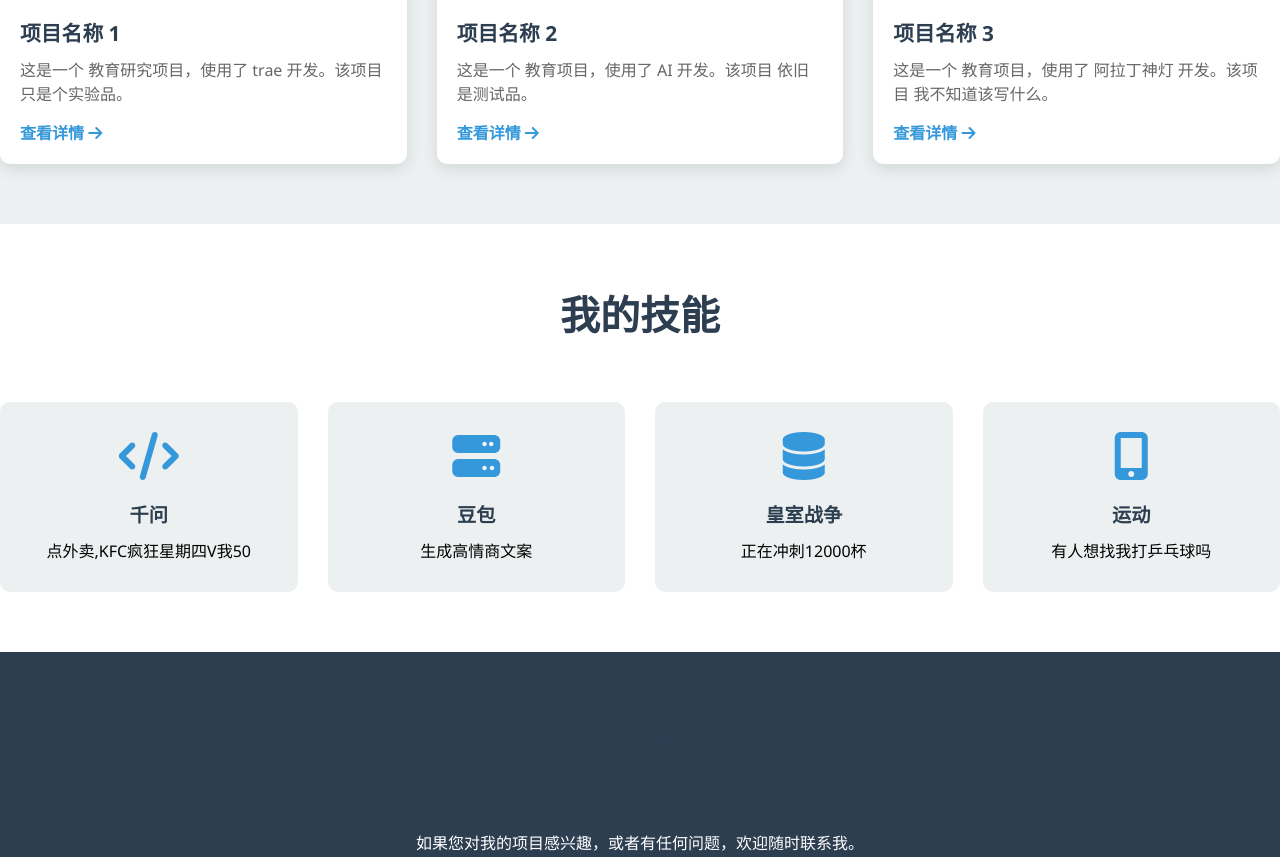
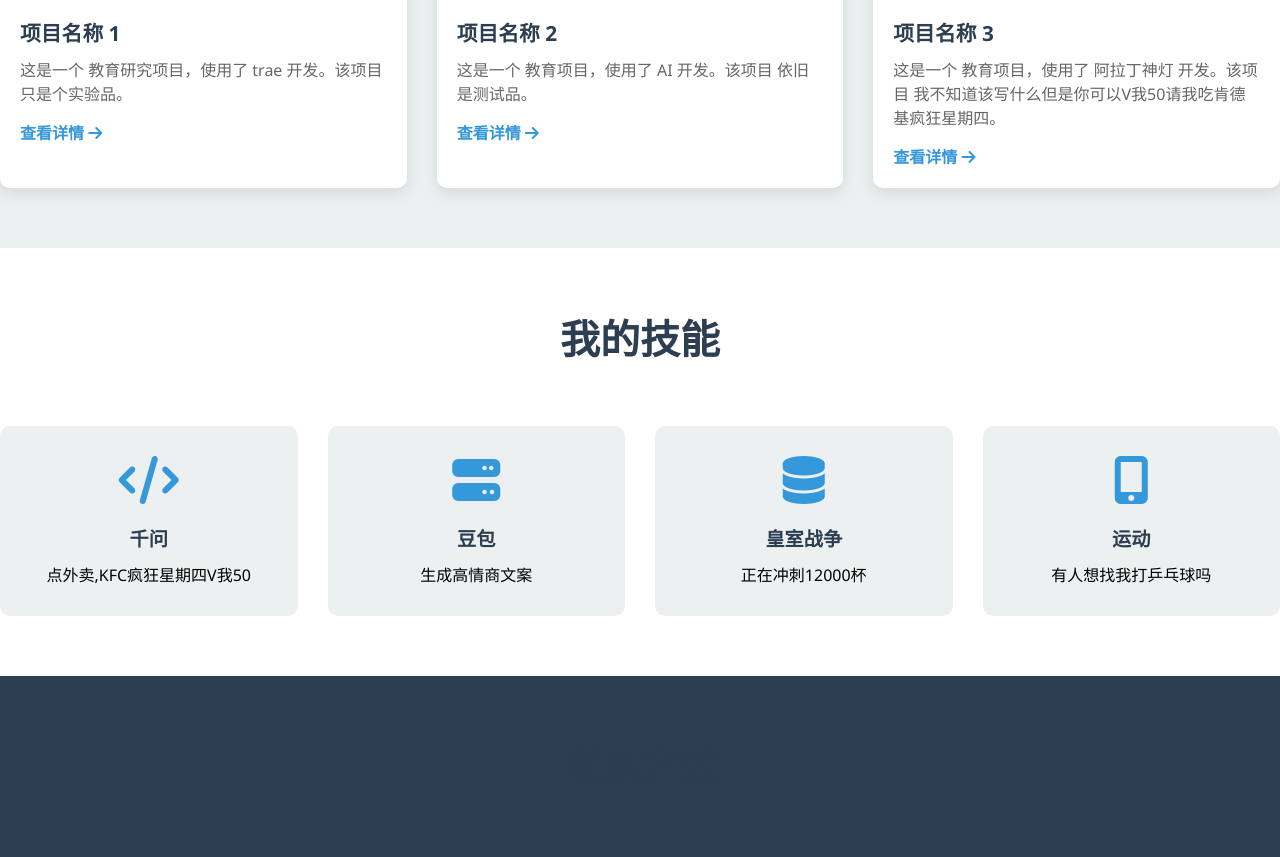
Before and after one commit to Bin-nbu/Bin-nbu.github.io, a plain HTML site: page index.html in a window 1280 px wide. Shown: the part 1830-2687 px from the top of the page. Drawn offline with Linux system fonts and the light colour scheme.

Commit message:
Update index.html

```diff
--- a/index.html
+++ b/index.html
@@ -343,7 +343,7 @@
                     </div>
                     <div class="project-content">
                         <h3>项目名称 3</h3>
-                        <p>这是一个 教育项目，使用了 阿拉丁神灯 开发。该项目 我不知道该写什么。</p>
+                        <p>这是一个 教育项目，使用了 阿拉丁神灯 开发。该项目 我不知道该写什么但是你可以V我50请我吃肯德基疯狂星期四。</p>
                         <a href="#" class="project-link">查看详情 <i class="fas fa-arrow-right"></i></a>
                     </div>
                 </div>
```
